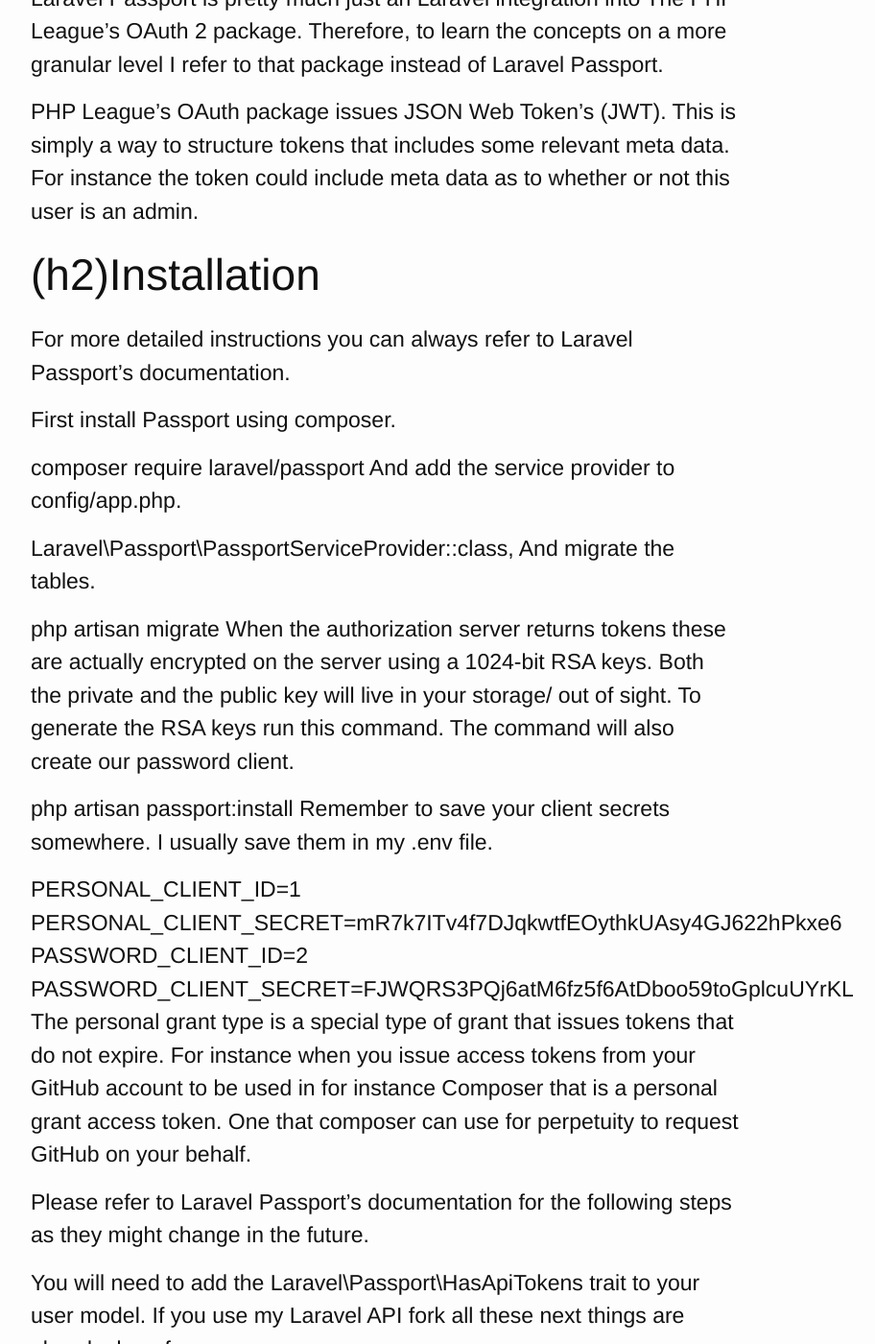
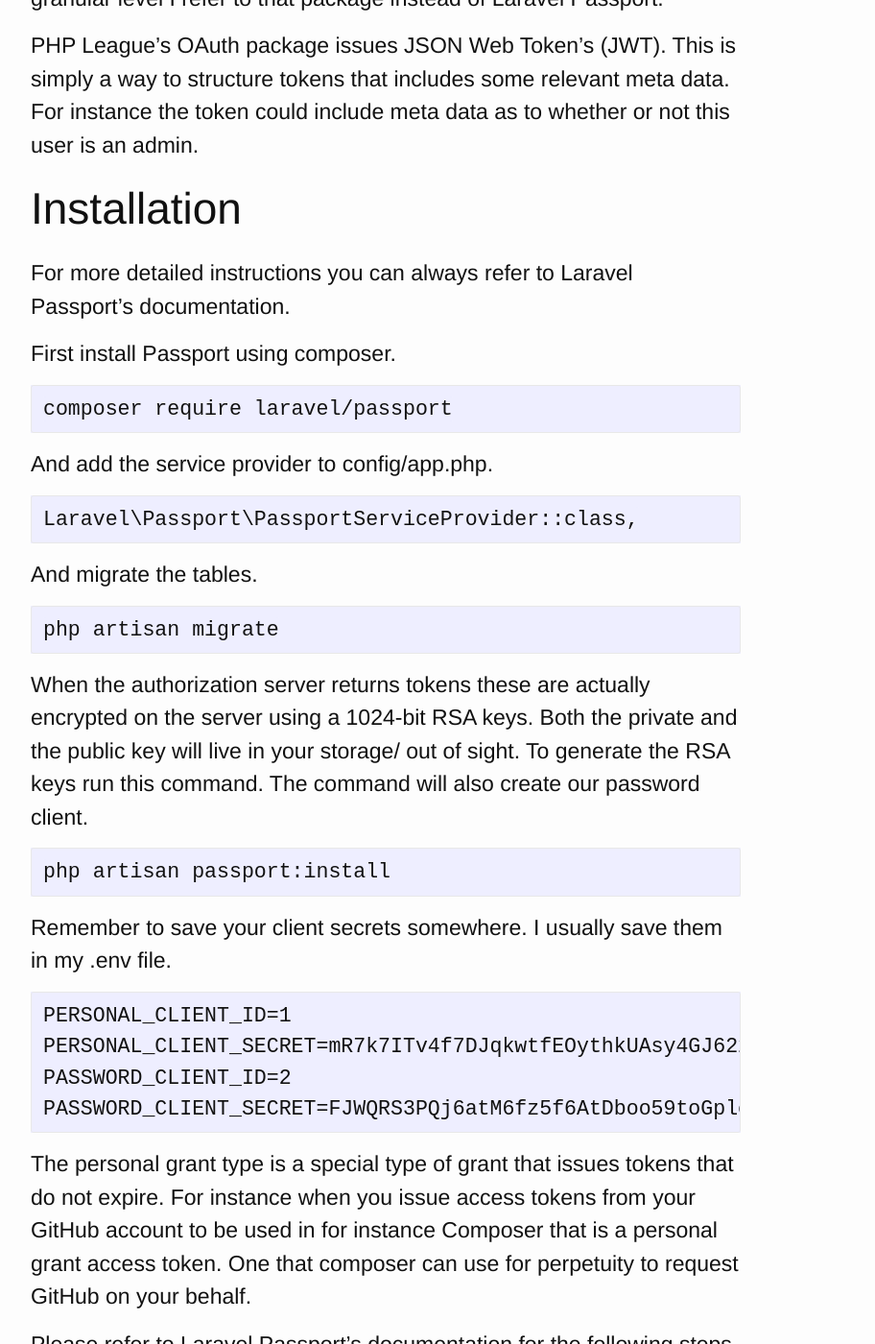
Before and after one commit to Stdubic/Stevan-Aleksic-aka-Stdubic, a Jekyll site: the page built from _posts/2018-01-01-Implementing-OAuth-authorization-using-Laravel-Passport.md, in a window 1280 px wide and 1400 px high, scrolled down 1886 px. Shown: the whole window at 96% size, without its empty margins (238-1150 px from the left). Built offline with Jekyll 4.4.1, drawn with Linux system fonts in a browser that asks for light colours; some of the changed text lies outside the part shown.

Commit message:
Update 2018-01-01-Implementing-OAuth-authorization-using-Laravel-Passport.md

````diff
--- a/_posts/2018-01-01-Implementing-OAuth-authorization-using-Laravel-Passport.md
+++ b/_posts/2018-01-01-Implementing-OAuth-authorization-using-Laravel-Passport.md
@@ -2,7 +2,9 @@
 layout: post
 ---
 
-## Implementing OAuth authorization using Laravel Passport (h2)
+## Implementing OAuth authorization using Laravel Passport
+
+
 Okay, so now have all the concepts in order. Now let us get to the code. We want to create a login screen for our SPA so the user can authenticate themselves. Let us just quickly recap the flow.
 
 We create a client in our OAuth server that represents our app
@@ -26,32 +28,42 @@ Now when users click the link the attacker will gain their refresh token. That m
 
 Enough theory! Let us get on with the code.
 
-## (h2)Dependencies we are going to use
+## Dependencies we are going to use
 Since we are making a Laravel API it makes sense to use Laravel Passport. Laravel's OAuth implementation. It is important to know that Laravel Passport is pretty much just an Laravel integration into The PHP League's OAuth 2 package. Therefore, to learn the concepts on a more granular level I refer to that package instead of Laravel Passport.
 
 PHP League's OAuth package issues JSON Web Token's (JWT). This is simply a way to structure tokens that includes some relevant meta data. For instance the token could include meta data as to whether or not this user is an admin.
 
-## (h2)Installation
+## Installation
 For more detailed instructions you can always refer to Laravel Passport's documentation.
 
 First install Passport using composer.
 
+```html
 composer require laravel/passport
+```
 And add the service provider to config/app.php.
-
+```html
 Laravel\Passport\PassportServiceProvider::class,
+```
 And migrate the tables.
 
+```html
 php artisan migrate
+```
 When the authorization server returns tokens these are actually encrypted on the server using a 1024-bit RSA keys. Both the private and the public key will live in your storage/ out of sight. To generate the RSA keys run this command. The command will also create our password client.
 
+```html
 php artisan passport:install
+```
 Remember to save your client secrets somewhere. I usually save them in my .env file.
 
+```html
 PERSONAL_CLIENT_ID=1
 PERSONAL_CLIENT_SECRET=mR7k7ITv4f7DJqkwtfEOythkUAsy4GJ622hPkxe6
 PASSWORD_CLIENT_ID=2
 PASSWORD_CLIENT_SECRET=FJWQRS3PQj6atM6fz5f6AtDboo59toGplcuUYrKL
+```
+
 The personal grant type is a special type of grant that issues tokens that do not expire. For instance when you issue access tokens from your GitHub account to be used in for instance Composer that is a personal grant access token. One that composer can use for perpetuity to request GitHub on your behalf.
 
 Please refer to Laravel Passport's documentation for the following steps as they might change in the future.
@@ -84,7 +96,7 @@ return [
 ];
 
 ```
-## (h2)Configure Passport to issue short-lived tokens
+## Configure Passport to issue short-lived tokens
 Now Passport is pretty much installed. However, there is one important step. Remember how access tokens should be short-lived? Passport by default issues long-lived tokens (no, I do not know why). So we need to configure that. In the place where you ran Passport::routes(); (AuthServiceProvider or similar) put in the following configuration.
 
 ```html
@@ -121,7 +133,7 @@ Start by creating three new routes: POST /login, POST /login/refresh and POST /l
 
 Put the routes in infrastructure/Auth/routes_public.php.
 
-```html
+```php
 <?php
 
 $router->post('/login', 'LoginController@login');
````
